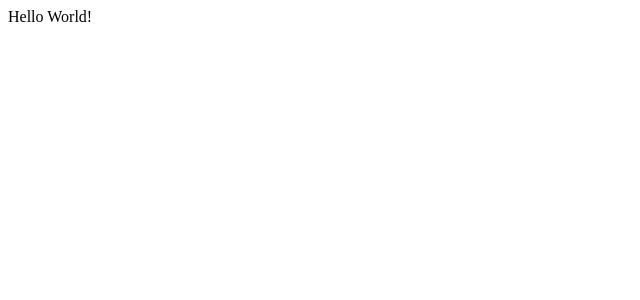
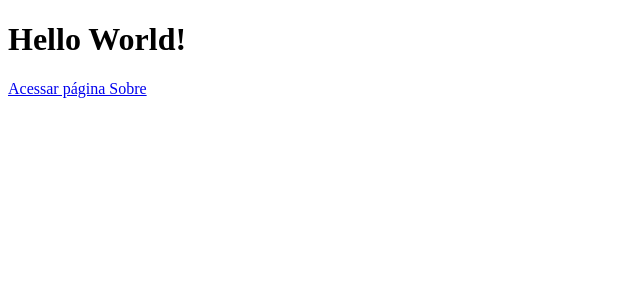
Before and after one commit to andreyuri/site-pessoal, a Next.js app: page / in a window 1280 px wide. Shown: the top 300 px of the page, without its empty margins (0-640 px from the left). Built offline with nearby package versions, Linux system fonts and the light colour scheme.

Commit message:
Creating page about

```diff
--- a/pages/index.js
+++ b/pages/index.js
@@ -1,5 +1,15 @@
+import Link from 'next/link';
+
 function Home() {
-  return <div>Hello World!</div>
+  return (
+    <div>
+      <h1>Hello World!</h1>
+
+      <Link href="/sobre">
+        <a>Acessar página Sobre</a>
+      </Link>
+    </div>
+  )
 }
 
 export default Home;
```
Also changed, not shown: pages/sobre.js (added, +15 -0 lines).
